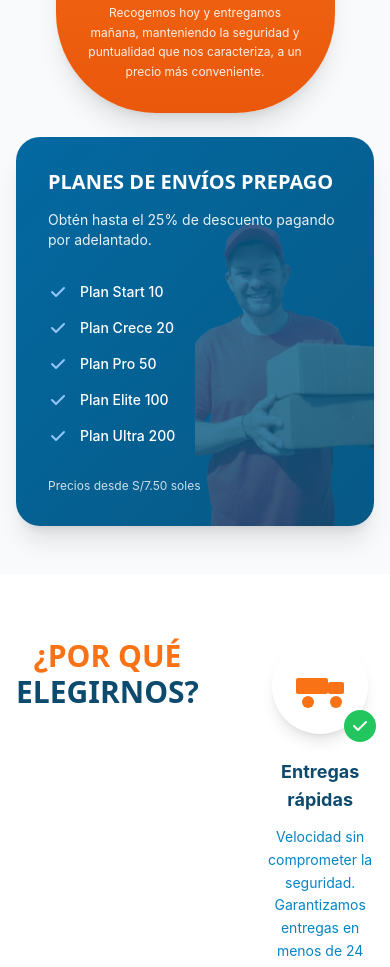
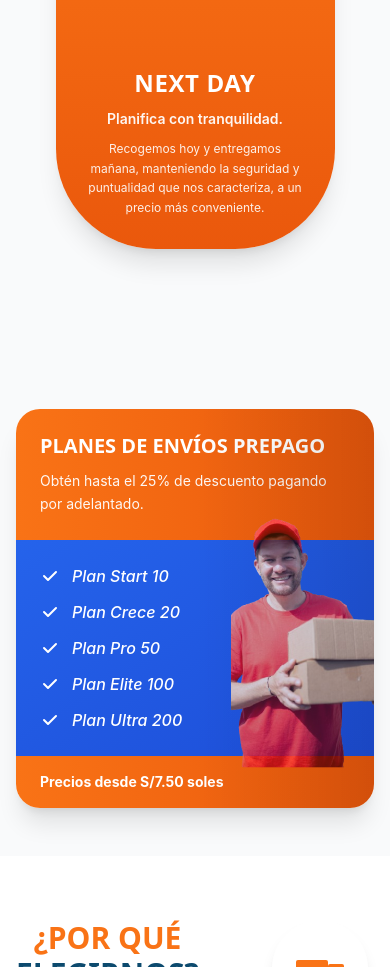
Before and after one commit to system-halt/dale-delivery, an Astro site: page / in a window 390 px wide. Shown: the part 1885-2852 px from the top of the page. Built offline with nearby package versions, Linux system fonts and the light colour scheme; Astro itself is replaced by a stand-in of ours.

Commit message:
refactor PlansCard and ServicesSection components; enhance styles, layout, and responsiveness

```diff
--- a/src/components/ServicesSection.astro
+++ b/src/components/ServicesSection.astro
@@ -12,9 +12,9 @@ import PlansCard from './ui/PlansCard.astro';
             </h2>
         </div>
         <!-- Services Grid with proper spacing for new card dimensions -->
-        <div class="max-w-7xl mx-auto lg:ml-120 lg:mr-auto ">
+        <div class="max-w-7xl mx-auto lg:ml-100 lg:mr-auto ">
 
-            <div class="grid grid-cols-1 lg:grid-cols-3 gap-6 lg:gap-8 items-stretch">
+            <div class="grid grid-cols-1 lg:grid-cols-3 gap-40 lg:gap-8 items-stretch">
                 <!-- Same Day Card -->
                 <ServiceCard
                         title="SAME DAY"
--- a/src/components/ui/PlansCard.astro
+++ b/src/components/ui/PlansCard.astro
@@ -11,44 +11,48 @@ export interface Props {
 const { title, subtitle, plans, footerText, imageSrc, imageAlt } = Astro.props;
 ---
 
-<div class="relative bg-gradient-to-br from-secondary-700 to-secondary-800 rounded-3xl overflow-hidden shadow-xl hover:shadow-2xl transition-all duration-300 transform hover:-translate-y-1 h-full">
-    <!-- Background Image -->
-    <div class="absolute right-0 top-0 bottom-0 w-1/2 opacity-20">
+<div class="relative bg-white rounded-3xl overflow-hidden shadow-xl hover:shadow-2xl transition-all duration-300 transform hover:-translate-y-2 h-full">
+    <!-- Header Section with Orange Background -->
+    <div class="bg-gradient-to-r from-orange-500 to-orange-600 p-6 lg:p-8 text-white">
+        <h3 class="text-xl lg:text-2xl xl:text-3xl font-display font-bold mb-3 leading-tight">
+            {title}
+        </h3>
+        <p class="text-sm lg:text-base opacity-95 leading-relaxed">
+            {subtitle}
+        </p>
+    </div>
+
+    <!-- Plans Section with Blue Background -->
+    <div class="bg-gradient-to-br from-blue-600 to-blue-700 px-6 lg:px-8 py-6 text-white">
+        <div class="space-y-3">
+            {plans.map(plan => (
+                    <div class="flex items-center space-x-3">
+                        <svg class="w-5 h-5 lg:w-6 lg:h-6 text-white flex-shrink-0" fill="currentColor" viewBox="0 0 20 20">
+                            <path fill-rule="evenodd" d="M16.707 5.293a1 1 0 010 1.414l-8 8a1 1 0 01-1.414 0l-4-4a1 1 0 011.414-1.414L8 12.586l7.293-7.293a1 1 0 011.414 0z" clip-rule="evenodd"/>
+                        </svg>
+                        <span class="text-base lg:text-lg font-medium italic">{plan}</span>
+                    </div>
+            ))}
+        </div>
+    </div>
+
+    <!-- Footer Section with Orange Background -->
+    <div class="bg-gradient-to-r from-orange-500 to-orange-600 px-6 lg:px-8 py-4 text-white">
+        <p class="text-sm lg:text-base font-bold">
+            {footerText}
+        </p>
+    </div>
+
+    <!-- Background Image - Person with packages -->
+    <div class="absolute right-0 top-1/2 transform -translate-y-1/2 w-2/5 h-4/5 opacity-80 z-10 pointer-events-none">
         <img
                 src={imageSrc}
                 alt={imageAlt}
-                class="w-full h-full object-cover"
+                class="w-full h-full object-cover object-center rounded-l-2xl"
                 loading="lazy"
         />
     </div>
 
-    <!-- Content -->
-    <div class="relative p-8 text-white h-full flex flex-col">
-        <!-- Header -->
-        <div class="mb-8">
-            <h3 class="text-xl lg:text-2xl font-display font-bold mb-4 leading-tight">
-                {title}
-            </h3>
-            <p class="text-sm lg:text-base opacity-90">
-                {subtitle}
-            </p>
-        </div>
-
-        <!-- Plans List -->
-        <div class="space-y-4 mb-8 flex-grow">
-            {plans.map(plan => (
-                    <div class="flex items-center space-x-3">
-                        <svg class="w-5 h-5 text-blue-300 flex-shrink-0" fill="currentColor" viewBox="0 0 20 20">
-                            <path fill-rule="evenodd" d="M16.707 5.293a1 1 0 010 1.414l-8 8a1 1 0 01-1.414 0l-4-4a1 1 0 011.414-1.414L8 12.586l7.293-7.293a1 1 0 011.414 0z" clip-rule="evenodd"/>
-                        </svg>
-                        <span class="text-sm lg:text-base font-medium">{plan}</span>
-                    </div>
-            ))}
-        </div>
-
-        <!-- Footer -->
-        <div class="text-xs lg:text-sm opacity-80 mt-auto">
-            {footerText}
-        </div>
-    </div>
+    <!-- Overlay to ensure text readability -->
+    <div class="absolute inset-0 bg-gradient-to-r from-transparent via-transparent to-black/10 pointer-events-none"></div>
 </div>
```
